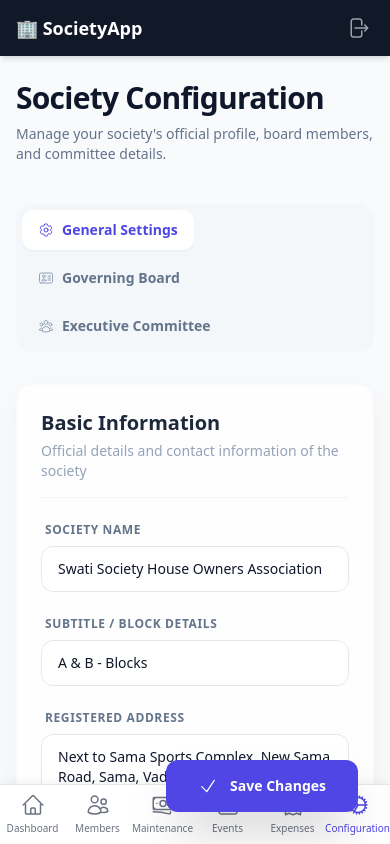
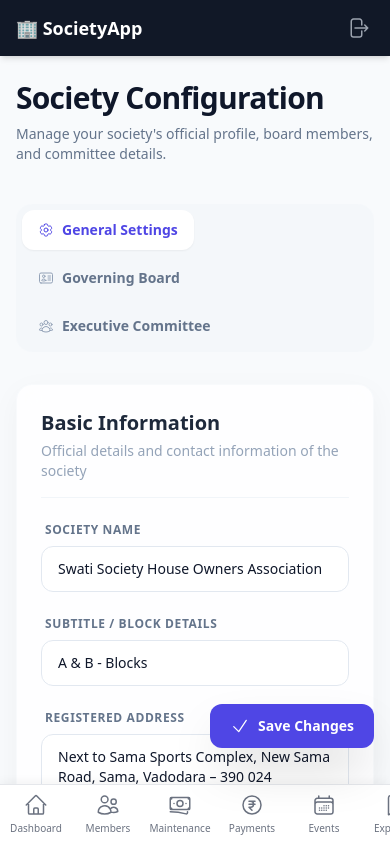
Before and after one commit to rutunjp/society-app, a Next.js app: page /config in a window 390 px wide. Shown: the top 844 px of the page. Built offline with nearby package versions, Linux system fonts and the light colour scheme.

Commit message:
feat: add payments navigation, optimize mobile bottom bar layout, and adjust floating save button responsiveness

```diff
--- a/app/globals.css
+++ b/app/globals.css
@@ -42,4 +42,12 @@ input, select, textarea {
   .btn-secondary {
     @apply px-4 py-2 bg-slate-100 text-slate-600 rounded-lg text-xs font-bold hover:bg-slate-200 transition-all;
   }
+
+  .no-scrollbar::-webkit-scrollbar {
+    display: none;
+  }
+  .no-scrollbar {
+    -ms-overflow-style: none;
+    scrollbar-width: none;
+  }
 }
--- a/components/ConfigForm.tsx
+++ b/components/ConfigForm.tsx
@@ -326,21 +326,22 @@ export default function ConfigForm() {
         )}
 
         {/* Floating Save Button */}
-        <div className="fixed bottom-8 right-8 z-50">
+        <div className="fixed bottom-24 md:bottom-8 right-4 md:right-8 z-[60]">
           <button
             type="submit"
             disabled={saving}
-            className="btn-primary !px-8 !py-4 flex items-center gap-3 shadow-2xl"
+            className="btn-primary !px-5 md:!px-8 !py-3 md:!py-4 flex items-center gap-2 md:gap-3 shadow-2xl"
           >
             {saving ? (
               <>
                 <div className="w-4 h-4 border-2 border-white/30 border-t-white rounded-full animate-spin"></div>
-                Saving Changes...
+                <span className="hidden md:inline">Saving Changes...</span>
+                <span className="md:hidden">Saving...</span>
               </>
             ) : (
               <>
                 <CheckIcon className="w-5 h-5" />
-                Save Changes
+                <span>Save Changes</span>
               </>
             )}
           </button>
--- a/components/Nav.tsx
+++ b/components/Nav.tsx
@@ -3,7 +3,7 @@ import Link from "next/link"
 import { usePathname } from "next/navigation"
 import {
   UsersIcon,
-  // CurrencyRupeeIcon,
+  CurrencyRupeeIcon,
   CalendarDaysIcon,
   ReceiptPercentIcon,
   HomeIcon,
@@ -16,7 +16,7 @@ const navItems = [
   { href: "/dashboard", label: "Dashboard", icon: HomeIcon },
   { href: "/members", label: "Members", icon: UsersIcon },
   { href: "/maintenance", label: "Maintenance", icon: BanknotesIcon },
-  // { href: "/payments", label: "Payments", icon: CurrencyRupeeIcon },
+  { href: "/payments", label: "Payments", icon: CurrencyRupeeIcon },
   { href: "/events", label: "Events", icon: CalendarDaysIcon },
   { href: "/expenses", label: "Expenses", icon: ReceiptPercentIcon },
   { href: "/config", label: "Configuration", icon: CogIcon },
@@ -85,14 +85,14 @@ export default function Nav() {
       </header>
 
       {/* Mobile Bottom Bar */}
-      <nav className="md:hidden fixed bottom-0 left-0 right-0 z-50 bg-white border-t border-gray-200 flex shadow-[0_-2px_10px_rgba(0,0,0,0.05)] pb-[env(safe-area-inset-bottom)]">
+      <nav className="md:hidden fixed bottom-0 left-0 right-0 z-50 bg-white border-t border-gray-200 flex overflow-x-auto no-scrollbar shadow-[0_-2px_10px_rgba(0,0,0,0.05)] pb-[env(safe-area-inset-bottom)]">
         {navItems.map(({ href, label, icon: Icon }) => {
           const active = pathname === href
           return (
             <Link
               key={href}
               href={href}
-              className={`flex-1 flex flex-col items-center justify-center py-2 text-[10px] font-medium transition-colors ${
+              className={`flex-none min-w-[72px] flex flex-col items-center justify-center py-2 text-[10px] font-medium transition-colors ${
                 active ? "text-indigo-600" : "text-gray-500"
               }`}
             >
```
